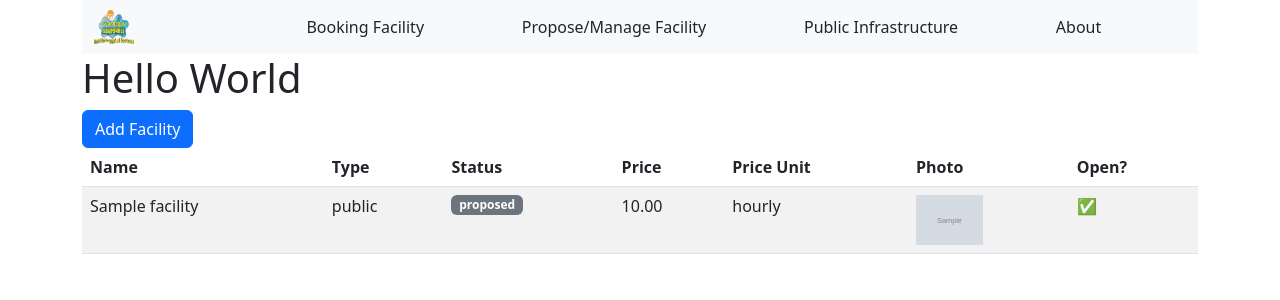
After one commit to yusufananikhsan09/geocourse-webgis-project, a Django app: page /facility/ in a window 1280 px wide. The commit adds this page. Shown: the top 300 px of the page. Run offline with Django 4.2, Linux system fonts and the light colour scheme; tables that the repository leaves empty hold one stand-in row (values such as "Sample post"); grey boxes marked "Sample" are stand-in pictures.

Commit message:
Step 6 - Setup Daftar Fasilitas

```diff
--- a/project/bikini_bottom/forms.py
+++ b/project/bikini_bottom/forms.py
@@ -11,6 +11,7 @@ class FacilityForm(forms.ModelForm):
             'location',
             'price',
             'price_unit',
-            'image'
+            'image',
+            'opens'
              )
         widgets = {'location': LeafletWidget()}
--- a/project/bikini_bottom/models.py
+++ b/project/bikini_bottom/models.py
@@ -9,7 +9,8 @@ class Facility(models.Model):
         ('government', 'Pemerintah'),
         ('public', 'Fasilitas Umum'),
         ('park', 'Taman'),
-        ('restaurant', 'Restoran')
+        ('restaurant', 'Restoran'),
+        ('settlement', 'Perumahan')
     ]
 
     STATUS_CHOICES = [
--- a/project/bikini_bottom/templates/context/base.html
+++ b/project/bikini_bottom/templates/context/base.html
@@ -16,6 +16,7 @@
   <script src="https://cdn.jsdelivr.net/npm/bootstrap@5.2.3/dist/js/bootstrap.bundle.min.js"></script>
 </head>
 <body class="container">
+  {% include 'context/navbar.html' %}
   {% block body %}{% endblock %}
 </body>
 </html>
--- /dev/null
+++ b/project/bikini_bottom/templates/context/navbar.html
@@ -0,0 +1,19 @@
+<nav class="navbar navbar-light bg-light">
+    <div class="container-fluid">
+        <!-- Sisi Kanan -->
+        <div>
+            <a class="navbar-brand" href="{% url 'home' %}">
+                <img src="/media/base/spongebob squarepatns.png" alt="" width="40" height="34">
+              </a>
+        </div>
+
+        <!-- Sisi Tengah -->
+        <div></div>
+        <a href="" class="btn">Booking Facility</a>
+        <a href="{% url 'facility_list' %}" class="btn">Propose/Manage Facility</a>
+        <a href="" class="btn">Public Infrastructure</a>
+        <a href="" class="btn">About</a>
+        <!-- Sisi Kiri -->
+        <div></div>
+    </div>
+  </nav>
--- /dev/null
+++ b/project/bikini_bottom/templates/pages/facility_list.html
@@ -0,0 +1,58 @@
+{% extends 'context/base.html' %}
+
+{% block title %}
+    Facility List
+{% endblock %}
+
+{% block head %}
+{% endblock %}
+
+{% block body %}
+    <h1>Hello World</h1>
+    <a href="{% url 'facility_form_add' %}" class="btn btn-primary">Add Facility</a>
+
+    <table class="table table-striped table-hover">
+        <thead>
+            <tr>
+                <th>Name</th>
+                <th>Type</th>
+                <th>Status</th>
+                <th>Price</th>
+                <th>Price Unit</th>
+                <th>Photo</th>
+                <th>Open?</th>
+            </tr>
+        </thead>
+        <tbody>
+            {% for item in data%}
+            <tr>
+                <td>{{item.name}}</td>
+                <td>{{item.types}}</td>
+                <td>
+                    {%  if item.status == 'completed' %}
+                    <span class="badge bg-success">{{item.status}}</span>
+                    {%  elif item.status == 'proposed' %}
+                    <span class="badge bg-secondary">{{item.status}}</span>
+                    {%  elif item.status == 'cancelled' %}
+                    <span class="badge bg-danger">{{item.status}}</span>
+                    {%  elif item.status == 'under_review' %}
+                    <span class="badge bg-warning">{{item.status}}</span>
+                    {%  elif item.status == 'planned' %}
+                    <span class="badge bg-info">{{item.status}}</span>
+                    {%  elif item.status == 'construction' %}
+                    <span class="badge bg-idark">{{item.status}}</span>
+                    {%  endif %}
+
+                </td>
+                <td>{{item.price}}</td>
+                <td>{{item.price_unit}}</td>
+                <td><img src="{{item.image.url}}" alt="" height="50px"></td>
+                <td>
+                    {% if item.opens %}✅ {% else %} ⛔ {% endif %}
+                </td>
+            </tr>
+            {% endfor %}
+        </tbody>
+    </table>
+
+{% endblock %}
--- a/project/bikini_bottom/views.py
+++ b/project/bikini_bottom/views.py
@@ -60,3 +60,9 @@ def facility_form_add(request):
     }
 
     return render(request, 'pages/facility_add.html', context)
+
+def facility_list(request):
+    context = {
+        'data' : Facility.objects.all()
+    }
+    return render(request, "pages/facility_list.html", context)
--- a/project/project/urls.py
+++ b/project/project/urls.py
@@ -18,14 +18,15 @@ from django.contrib import admin
 from django.urls import path
 from django.conf import settings
 from django.conf.urls.static import static
-from bikini_bottom.views import home, home_map_api, custom_map_api, facility_form_add
+from bikini_bottom.views import home, home_map_api, custom_map_api, facility_form_add, facility_list
 
 urlpatterns = [
     path("admin/", admin.site.urls),
     path("", home, name="home"),
     path('api/home-map/', home_map_api, name="home-api"),
     path('api/custom-map/', custom_map_api, name="custom-api"),
-    path('facility/add/', facility_form_add, name="facility_form_add")
+    path('facility/add/', facility_form_add, name="facility_form_add"),
+    path('facility/', facility_list, name='facility_list')
 ]
 
 urlpatterns += static(settings.STATIC_URL, document_root=settings.STATIC_ROOT)
```
Also changed, not shown: assets/media/base/spongebob squarepatns.png (added).
